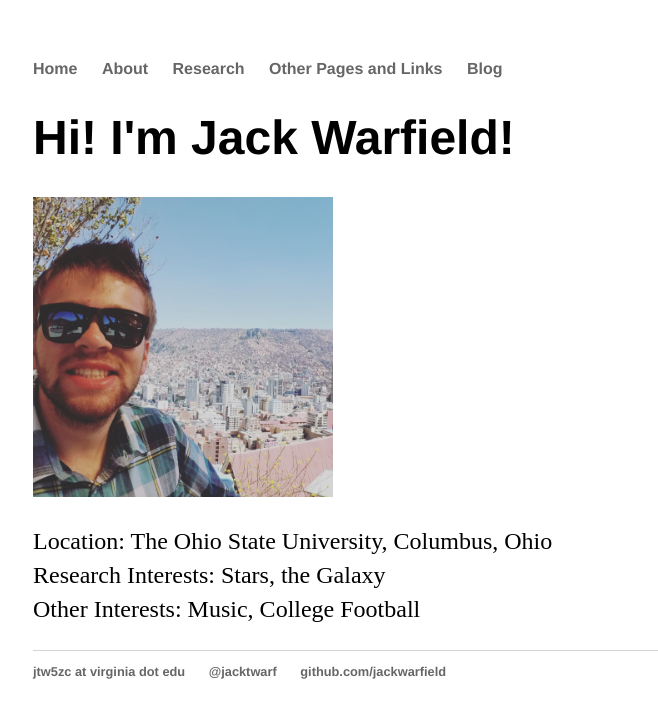
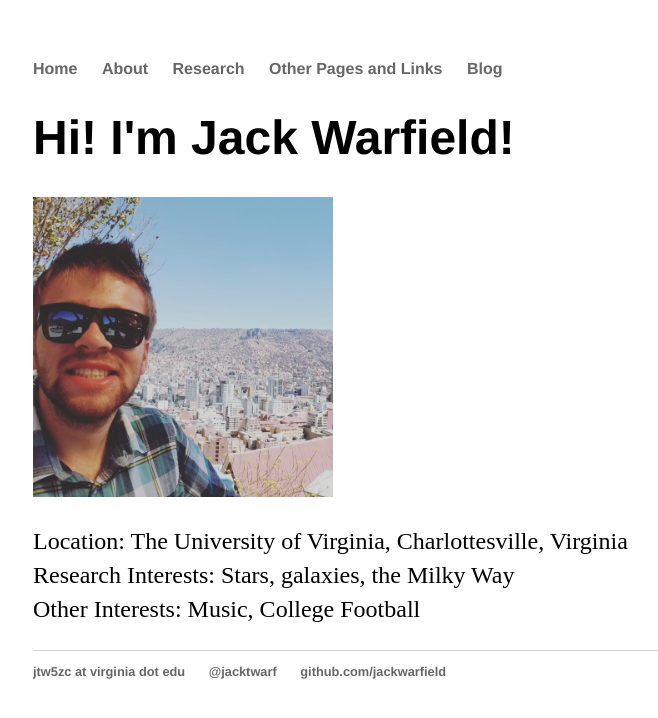
Before and after one commit to jackwarfield/jackwarfield.github.io, a Jekyll site: the page built from index.html, in a window 1280 px wide. Shown: the top 718 px of the page, without its empty margins (159-817 px from the left). Built offline with Jekyll 4.4.1, drawn with Linux system fonts in a browser that asks for light colours.

Commit message:
Update index.html
updating location

```diff
--- a/index.html
+++ b/index.html
@@ -6,8 +6,8 @@ title: Jack Warfield
 	<h1>Hi! I'm Jack Warfield!</h1>
 	<img src='images/jack-in-lapaz.jpg' style="width:300px;height:300px;">
 	<p>
-		Location: The Ohio State University, Columbus, Ohio <br>
-		Research Interests: Stars, the Galaxy <br>
+		Location: The University of Virginia, Charlottesville, Virginia <br>
+		Research Interests: Stars, galaxies, the Milky Way <br>
 		Other Interests: Music, College Football <br>
 	</p>
 </div><!-- /.blurb -->
```
